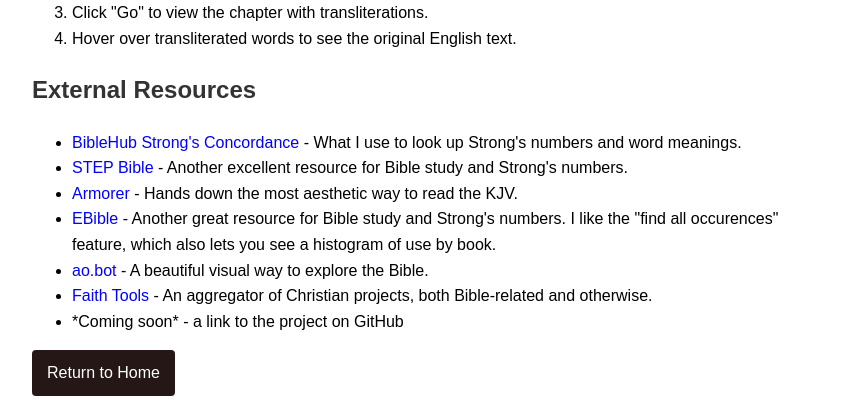
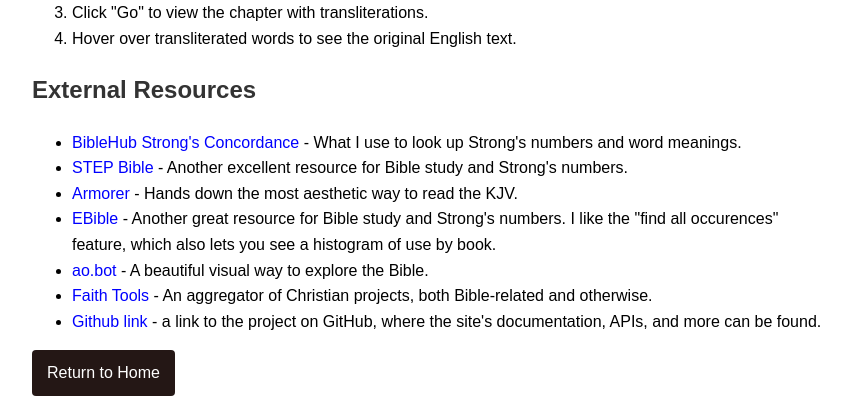
Before and after one commit to j0b07oz/bibleTransliteration, a Flask app: page /about in a window 1280 px wide. Shown: the part 464-880 px from the top of the page, without its empty margins (208-1055 px from the left). Run offline with Flask 3, Linux system fonts and the light colour scheme; parts of the project's set-up code (start-up, migrations or seed data) failed here and were passed over.

Commit message:
Add GitHub link to about.html
Added a link to the project's GitHub repository in the external resources section.

```diff
--- a/app/templates/about.html
+++ b/app/templates/about.html
@@ -29,9 +29,10 @@
         <li><a href="https://ebible.org/study/" target="_blank">EBible</a> - Another great resource for Bible study and Strong's numbers. I like the "find all occurences" feature, which also lets you see a histogram of use by book.</li>
         <li><a href="https://ao.bot/?ab=homeBibleDemo2024&staticInst=underlying-cyan-starfish&gridPortal=home" target="_blank">ao.bot</a> - A beautiful visual way to explore the Bible.</li>
         <li><a href="https://faith.tools/bible" target="_blank">Faith Tools</a> - An aggregator of Christian projects, both Bible-related and otherwise.</li>
-        <li>*Coming soon* - a link to the project on GitHub</li>
+        <li><a href="https://github.com/j0b07oz/bibleTransliteration" target="_blank">Github link</a> - a link to the project on GitHub, where the site's documentation, APIs, and more can be found.</li>
     </ul>
 
     <a href="{{ url_for('home') }}" class="button">Return to Home</a>
 </body>
+
 </html>
```
